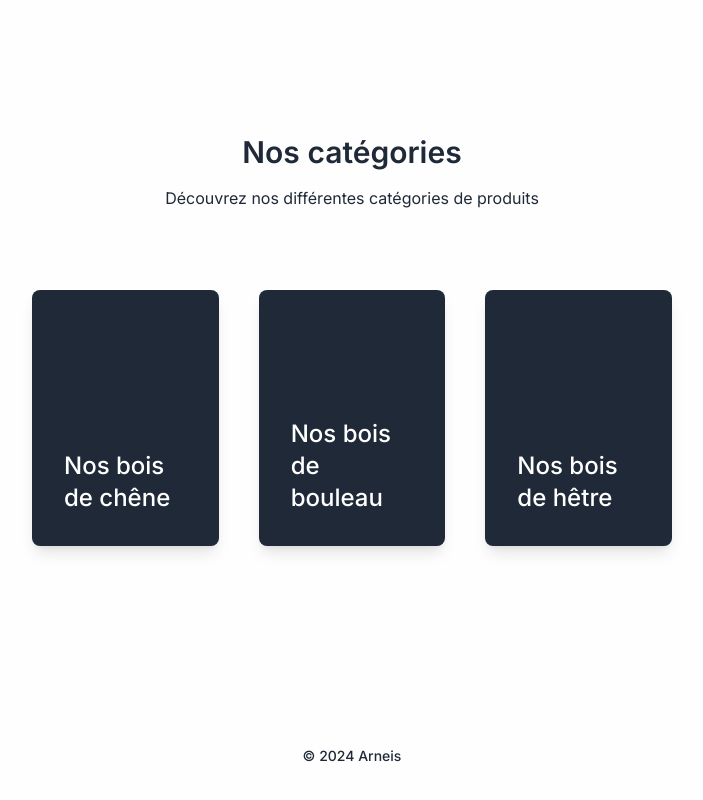
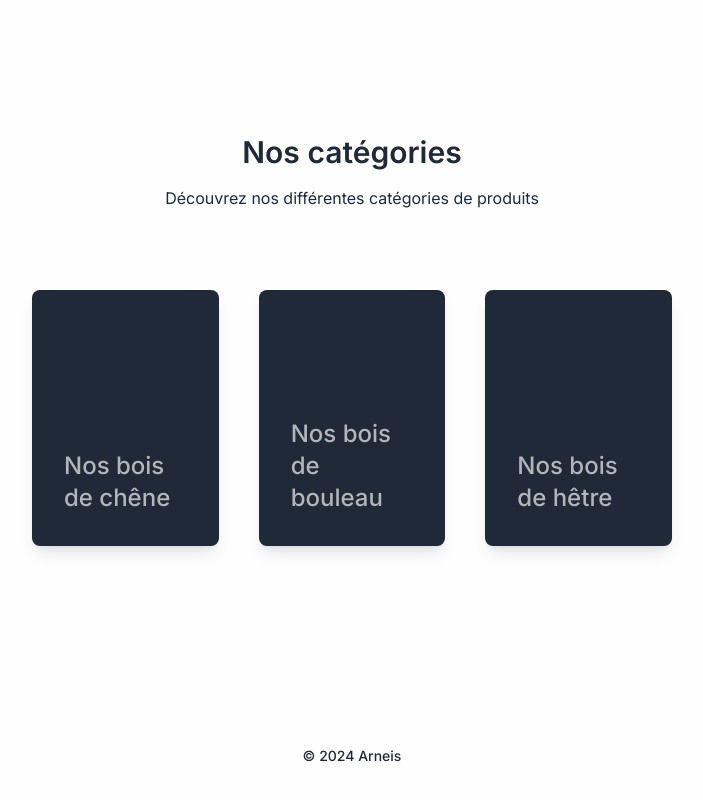
Before and after one commit to romainfb/arneis, a Next.js app: page / in a window 1280 px wide. Shown: the part 850-1650 px from the top of the page, without its empty margins (288-991 px from the left). Built offline with nearby package versions, Linux system fonts and the light colour scheme.

Commit message:
This commit implements darkmode and lightmode

```diff
--- a/app/page.js
+++ b/app/page.js
@@ -108,17 +108,17 @@ export default function Home() {
           </p>
           <div className="flex w-full h-fit mt-20 space-x-10">
             <div className="card p-8 w-1/3 h-64 rounded-lg shadow-lg bg-cover bg-primary cursor-pointer">
-              <p className="text-white text-2xl flex items-end h-full font-medium">
+              <p className="text-secondary text-2xl flex items-end h-full font-medium">
                 Nos bois de chêne
               </p>
             </div>
             <div className="card p-8 w-1/3 h-64 rounded-lg shadow-lg bg-cover bg-primary cursor-pointer">
-              <p className="text-white text-2xl flex items-end h-full font-medium">
+              <p className="text-secondary text-2xl flex items-end h-full font-medium">
                 Nos bois de bouleau
               </p>
             </div>
             <div className="card p-8 w-1/3 h-64 rounded-lg shadow-lg bg-cover bg-primary cursor-pointer ">
-              <p className="text-white text-2xl flex items-end h-full font-medium">
+              <p className="text-secondary text-2xl flex items-end h-full font-medium">
                 Nos bois de hêtre
               </p>
             </div>
--- a/components/(structure)/Header.jsx
+++ b/components/(structure)/Header.jsx
@@ -1,13 +1,29 @@
 "use client";
 
 import Link from "next/link";
-import { useState } from "react";
+import { useEffect, useState } from "react";
 
 const Header = () => {
   const [isChecked, setIsChecked] = useState(false);
+  const [theme, setTheme] = useState(
+    localStorage && localStorage.getItem("theme")
+      ? localStorage.getItem("theme")
+      : "lightMode"
+  );
 
-  const toggleCheck = () => {
+  useEffect(() => {
+    localStorage.setItem("theme", theme);
+    const localTheme = localStorage.getItem("theme");
+    document.querySelector("html").setAttribute("data-theme", localTheme);
+  }, [theme]);
+
+  const toggleCheck = (e) => {
     setIsChecked(!isChecked);
+    if (isChecked) {
+      setTheme("lightMode");
+    } else {
+      setTheme("darkMode");
+    }
   };
 
   return (
```
